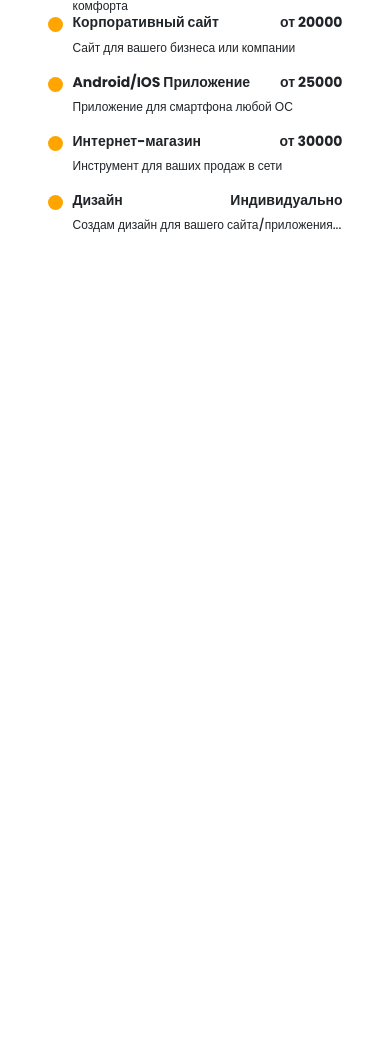
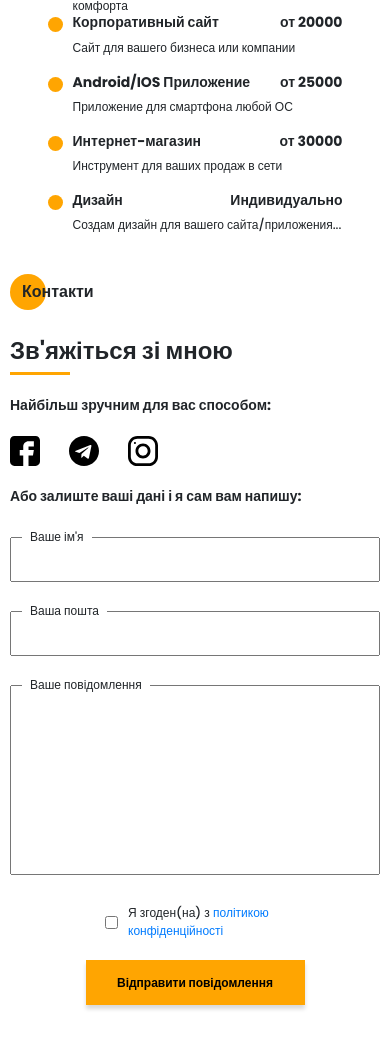
Before and after one commit to DenysKo88/portfolio, a website: page src/index.html in a window 390 px wide. Shown: the part 8111-9159 px from the top of the page. Before the commit the page ends 8345 px from the top, so only its background shows below. Drawn offline with Linux system fonts and the light colour scheme.

Commit message:
add adaptive contacts

```diff
--- a/src/index.html
+++ b/src/index.html
@@ -362,7 +362,7 @@
         </div>
     </section>
 
-    <!-- <section class="contacts">
+    <section class="contacts">
         <div class="container">
             <div class="contacts__wrapper">
                 <div class="contacts__photo">
@@ -415,7 +415,7 @@
                 </div>
             </div>
         </div>
-    </section> -->
+    </section>
     <script src="js/script.js"></script>
 </body>
 </html>
--- a/src/sass/blocks/_media.scss
+++ b/src/sass/blocks/_media.scss
@@ -53,6 +53,15 @@
             }
         }
     }
+    .contacts {
+        &__wrapper {
+            padding: 0;
+            grid-template-columns: 400px 520px;
+        }
+        &__form {
+            grid-template: 45px 190px 45px / repeat(2, 250px);
+        }
+    }
 }
 
 @media(max-width: 992px) {
@@ -105,6 +114,18 @@
     .price {
         &__wrapper {
             grid-template-columns: repeat(auto-fit, 350px);
+        }
+    }
+    .contacts {
+        &__wrapper {
+            grid-template-columns: 300px 400px;
+        }
+        &__form {
+            grid-template: 45px 190px 45px / repeat(2, 195px);
+        }
+        &__btn {
+            padding: 8px 25px;
+            line-height: 16px;
         }
     }
 }
@@ -175,6 +196,18 @@
             justify-content: center;
         }
     }
+    .contacts {
+        padding-top: 40px;
+        &__photo {
+            display: none;
+        }
+        &__wrapper {
+            grid-template-columns: 1fr;
+        }
+        &__form {
+            grid-template: 45px 190px 45px / repeat(2, 250px);
+        }
+    }
 }
 
 @media(max-width: 576px) {
@@ -241,4 +274,30 @@
             grid-template-columns: repeat(auto-fit, 295px);
         }
     }
+    .contacts {
+        padding-bottom: 50px;
+        &__form {
+            grid-template: 45px 45px 190px minmax(45px, auto) / 1fr;
+        }
+        &__textarea {
+            grid-column: unset;
+            width: 100%;
+        }
+        &__triggers {
+            grid-column: unset;
+            grid-template-columns: 1fr;
+            column-gap: unset;
+            row-gap: 20px;
+        }
+        &__btn {
+            order: 2;
+            max-width: 220px;
+            margin: 0 auto;
+        }
+        &__policy {
+            width: 180px;
+            margin: 0 auto;
+            line-height: 18px;
+        }
+    }
 }
```
Also changed, not shown: dist/css/style.min.css, dist/index.html, src/css/style.min.css, 1 other file.
